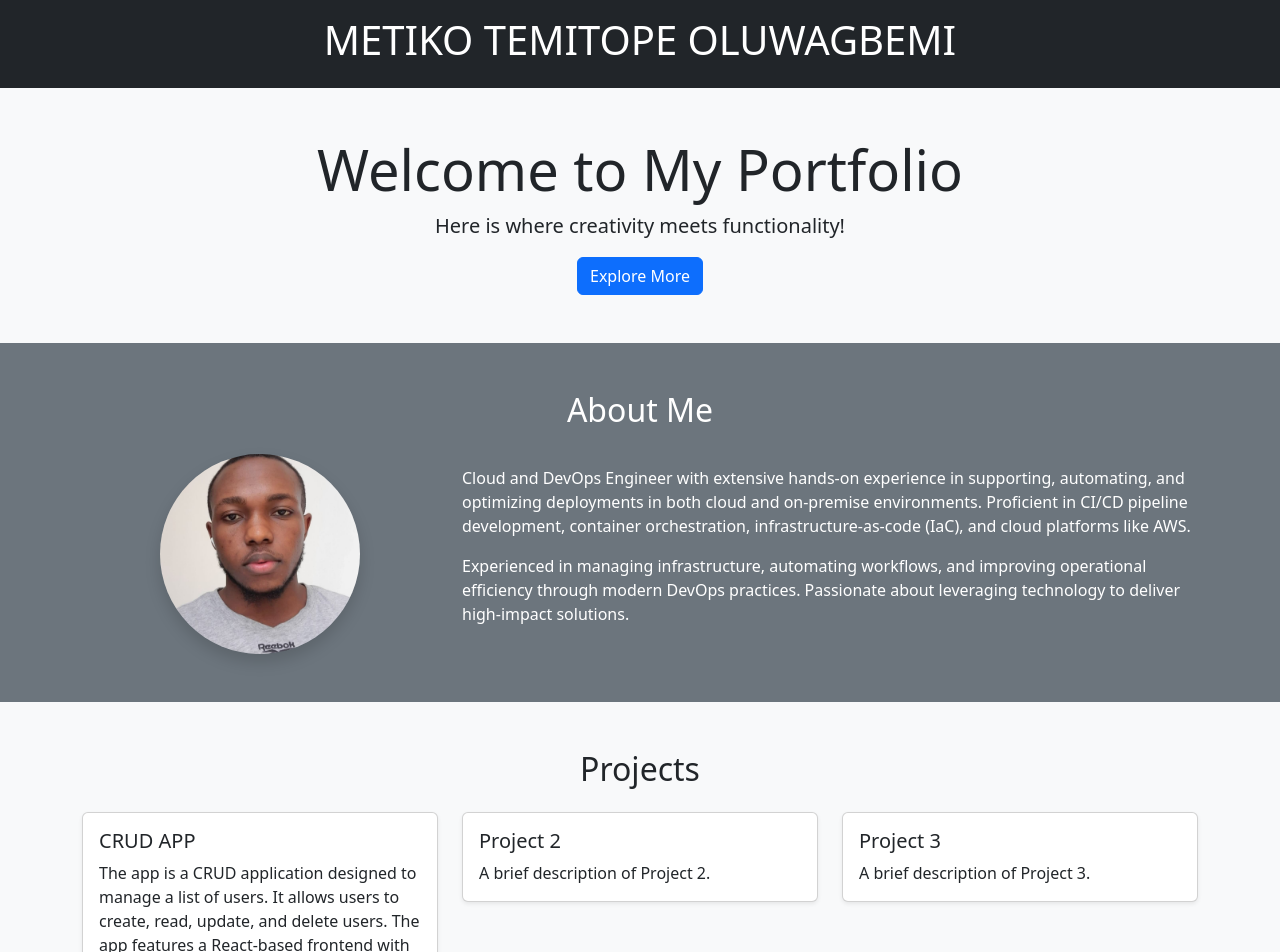
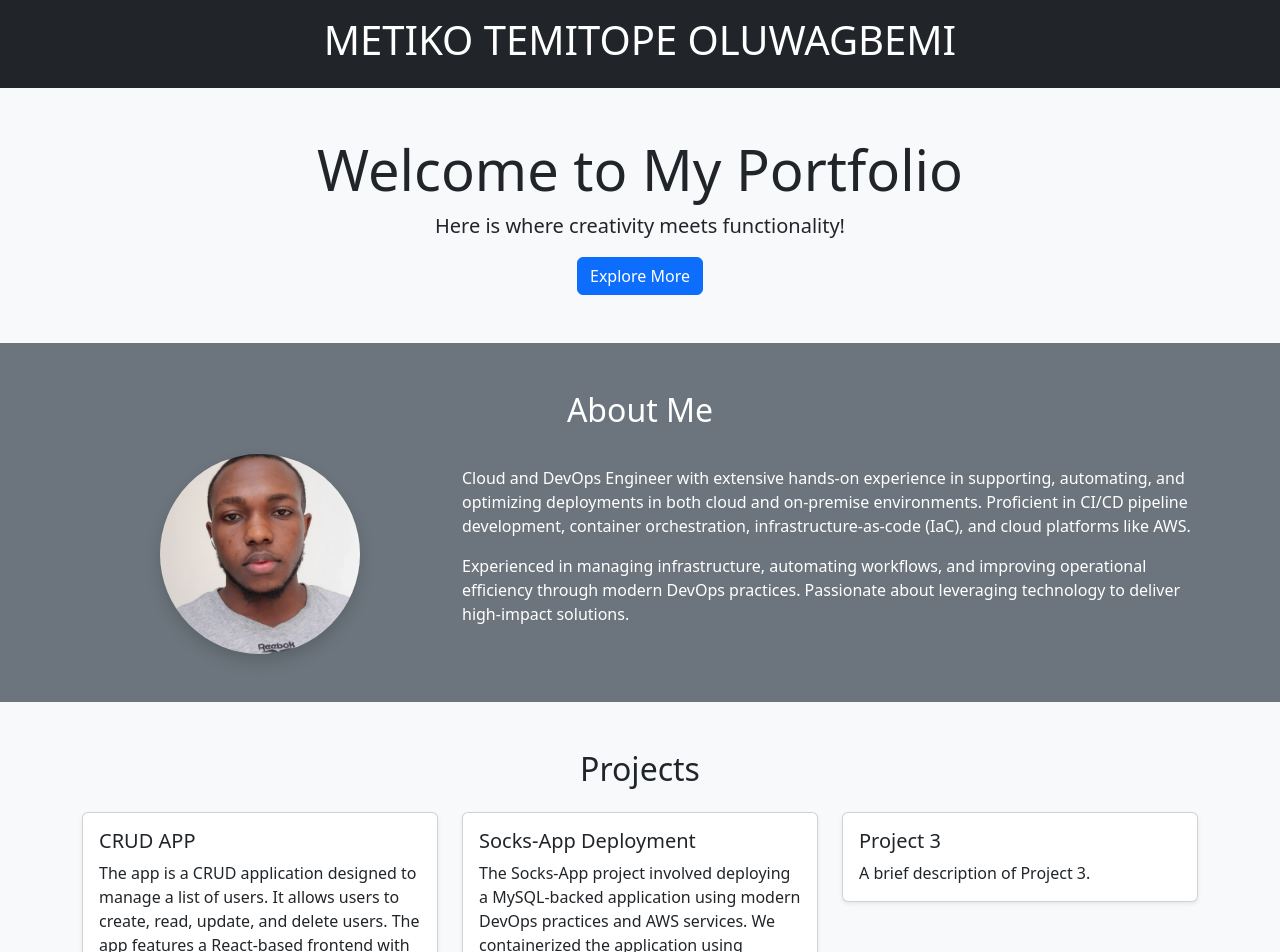
Before and after one commit to metiko/my-portfolio, a React (Create React App) app: page / in a window 1280 px wide. Shown: the top 952 px of the page. Built offline with nearby package versions, Linux system fonts and the light colour scheme.

Commit message:
PROJECT2

```diff
--- a/src/components/projects.js
+++ b/src/components/projects.js
@@ -17,8 +17,12 @@ function Projects() {
           <div className="col-md-4">
             <div className="card shadow-sm">
               <div className="card-body">
-                <h5 className="card-title">Project 2</h5>
-                <p className="card-text">A brief description of Project 2.</p>
+                <h5 className="card-title">Socks-App Deployment</h5>
+                <p className="card-text">The Socks-App project involved deploying a MySQL-backed application using modern DevOps practices and AWS services. We containerized the application using **Docker** to ensure consistent environments across development, staging, and production. A **CI/CD pipeline** was implemented with **Jenkins**, automating the building, testing, and deployment process.
+
+For infrastructure management, we used **Terraform** to provision AWS resources such as **EC2 instances** for hosting the app, **S3 buckets** for storing application assets, and other required networking configurations. This setup ensured scalability, reliability, and cost-efficiency.
+
+The deployment focused on automation and maintaining high availability, with all components seamlessly integrated for optimal performance.</p>
               </div>
             </div>
           </div>
```
